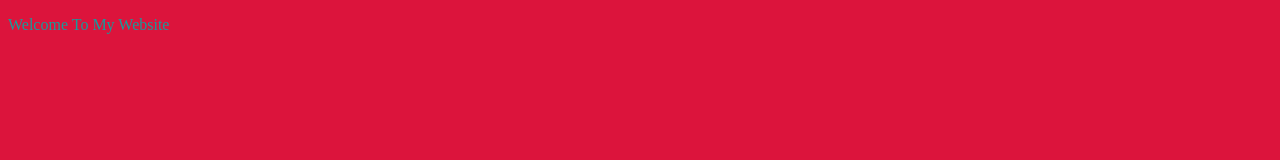
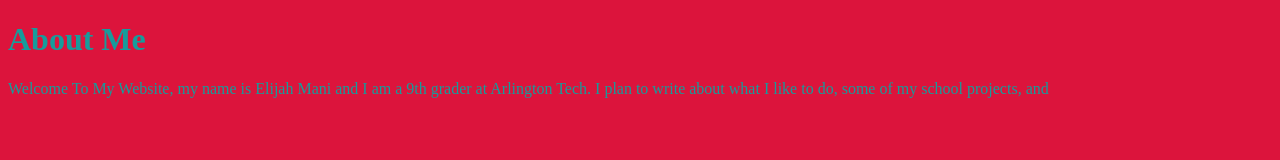
Before and after one commit to KnullGamer/KnullGamer.github.io, a plain HTML site: page index.html in a window 1280 px wide. Drawn offline with Linux system fonts and the light colour scheme.

Commit message:
Adding some text and a header

```diff
--- a/index.html
+++ b/index.html
@@ -11,6 +11,9 @@
 		</style>
 	</head>
 	<body>
-		<p>Welcome To My Website</p>
+		<h1>About Me</h1>
+		<p>
+			Welcome To My Website, my name is Elijah Mani and I am a 9th grader at Arlington Tech. I plan to write about what I like to do, some of my school projects, and
+	        </p>
 	</body>
 </html>
```
